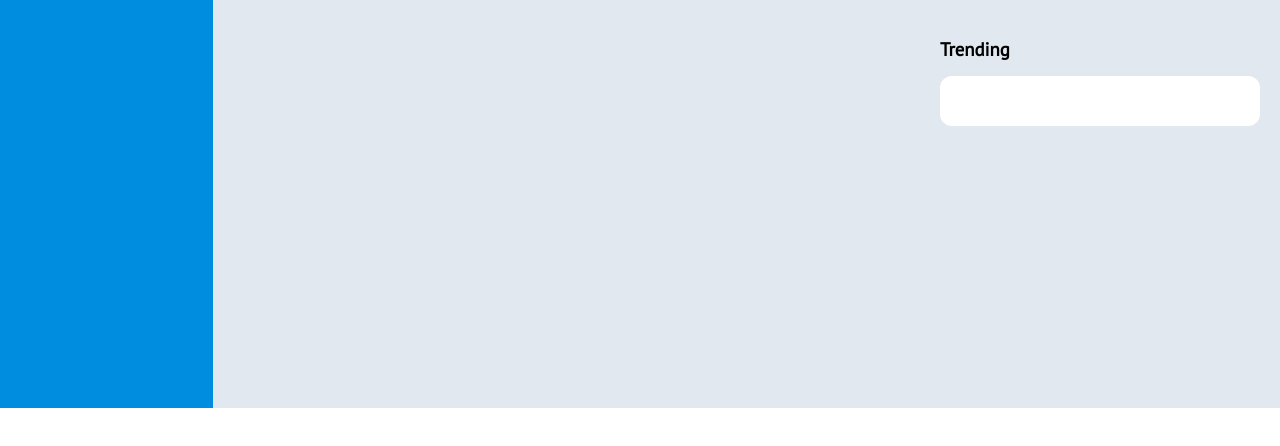
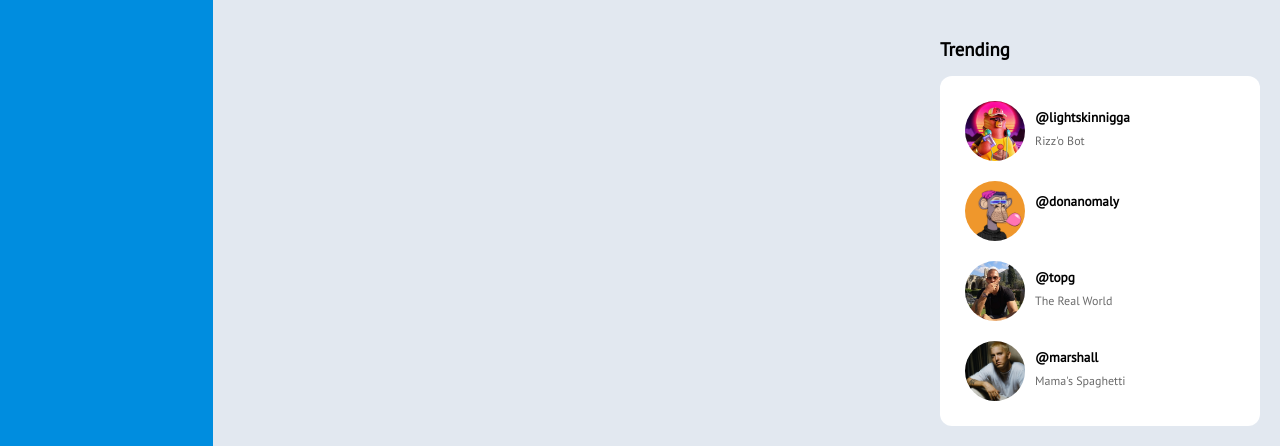
Before and after one commit to H3R0INFATH3R/Dashboard, a plain HTML site: page index.html in a window 1280 px wide. Shown: the part 571-1017 px from the top of the page. Before the commit the page ends 979 px from the top, so only its background shows below. Drawn offline with nearby package versions, Linux system fonts and the light colour scheme.

Commit message:
Complete the trending section

```diff
--- a/index.html
+++ b/index.html
@@ -86,8 +86,10 @@
         </div>
         <div class="main">
             <div class="blogs">
-                <h3>Blogs</h3>
-                <div class="blogs-content"></div>
+                <h3>Projects</h3>
+                <div class="blogs-content">
+
+                </div>
             </div>
             <div class="announcements">
                 <h3>Announcements</h3>
@@ -105,7 +107,28 @@
             </div>
             <div class="trending">
                 <h3>Trending</h3>
-                <div class="trending-content"></div>
+                <div class="trending-content">
+                    <div class="trend1">
+                        <img src="Images/bear.jpg" alt="profile">
+                        <h5>@lightskinnigga</h5>
+                        <p>Rizz'o Bot</p>
+                    </div>
+                    <div class="trend2">
+                        <img src="Images/bored.png" alt="profile">
+                        <h5>@donanomaly</h5>
+                        <p></p>
+                    </div>
+                    <div class="trend3">
+                        <img src="Images/tate.webp" alt="profile">
+                        <h5>@topg</h5>
+                        <p>The Real World</p>
+                    </div>
+                    <div class="trend4">
+                        <img src="Images/eminem.jpg" alt="profile">
+                        <h5>@marshall</h5>
+                        <p>Mama's Spaghetti</p>
+                    </div>
+                </div>
             </div>
         </div>
     </div>
--- a/style.css
+++ b/style.css
@@ -160,7 +160,7 @@ input:focus {
 
     display: grid;
     grid-template-columns: 1fr max-content;
-    grid-template-rows: repeat(2, 1fr);
+    grid-template-rows: repeat(2, max(1fr, max-content));
 
     background-color: var(--grey);
 
@@ -182,6 +182,7 @@ input:focus {
 
 .announcements, .trending {
     width: 320px;
+    height: max-content;
 }
 
 .announcements > div, .trending > div {
@@ -195,8 +196,37 @@ input:focus {
     padding: 25px;
 }
 
-.announcements-content p {
+.trending-content {
+    display: grid;
+    grid-template-columns: 1fr;
+    grid-template-rows: repeat(4, 1fr);
+    gap: 20px;
+}
+
+.announcements-content p, .trending-content p {
     font-size: 12px;
 
     color: var(--dark-grey);
 }
+
+.trending-content img {
+    width: 60px;
+    height: 60px;
+
+    border-radius: 50%;
+
+    grid-column: 1;
+    grid-row: 1 / 3;
+
+    margin-right: 10px;
+}
+
+.trending-content > div {
+    display: grid;
+    grid-template-columns: max-content 1fr;
+    grid-template-rows: repeat(2, max-content);
+}
+
+.trending-content h5 {
+    align-self: center;
+}
```
